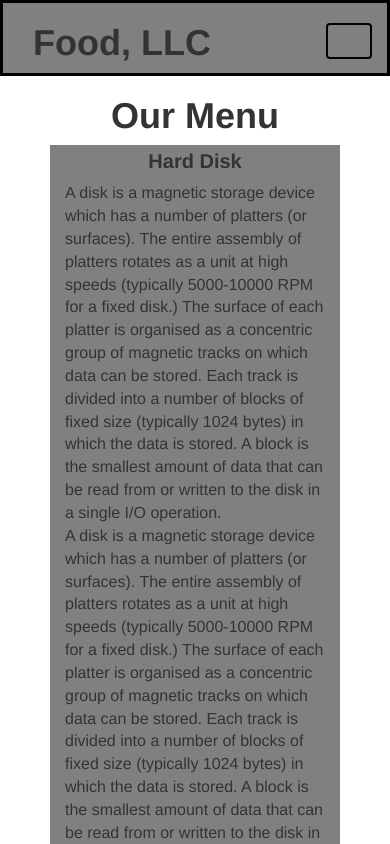
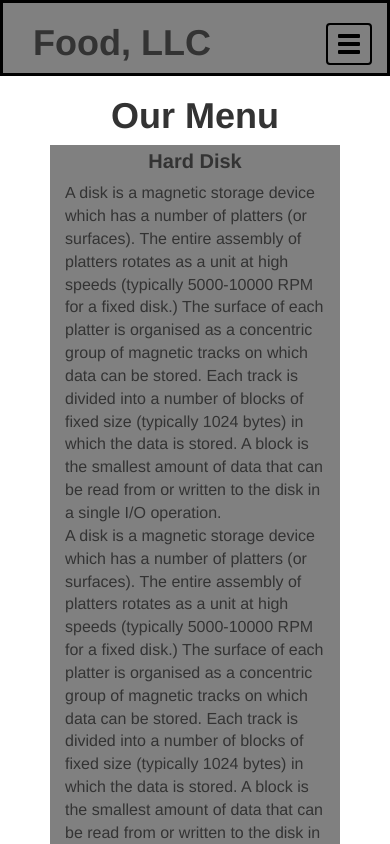
Before and after one commit to prafulgarg10/Coursera, a plain HTML site: page Module3/index.html in a window 390 px wide. Shown: the top 844 px of the page. Drawn offline with nearby package versions, Linux system fonts and the light colour scheme.

Commit message:
Update style.css

```diff
--- a/Module3/css/style.css
+++ b/Module3/css/style.css
@@ -3,6 +3,10 @@
     background-color: grey;
     border-radius: 0px;
     border:3px solid black;
+}
+
+.navbar-toggle span.icon-bar{
+    border: 2px solid black;
 }
 .navbar-header button.navbar-toggle{
     clear:both;
```
